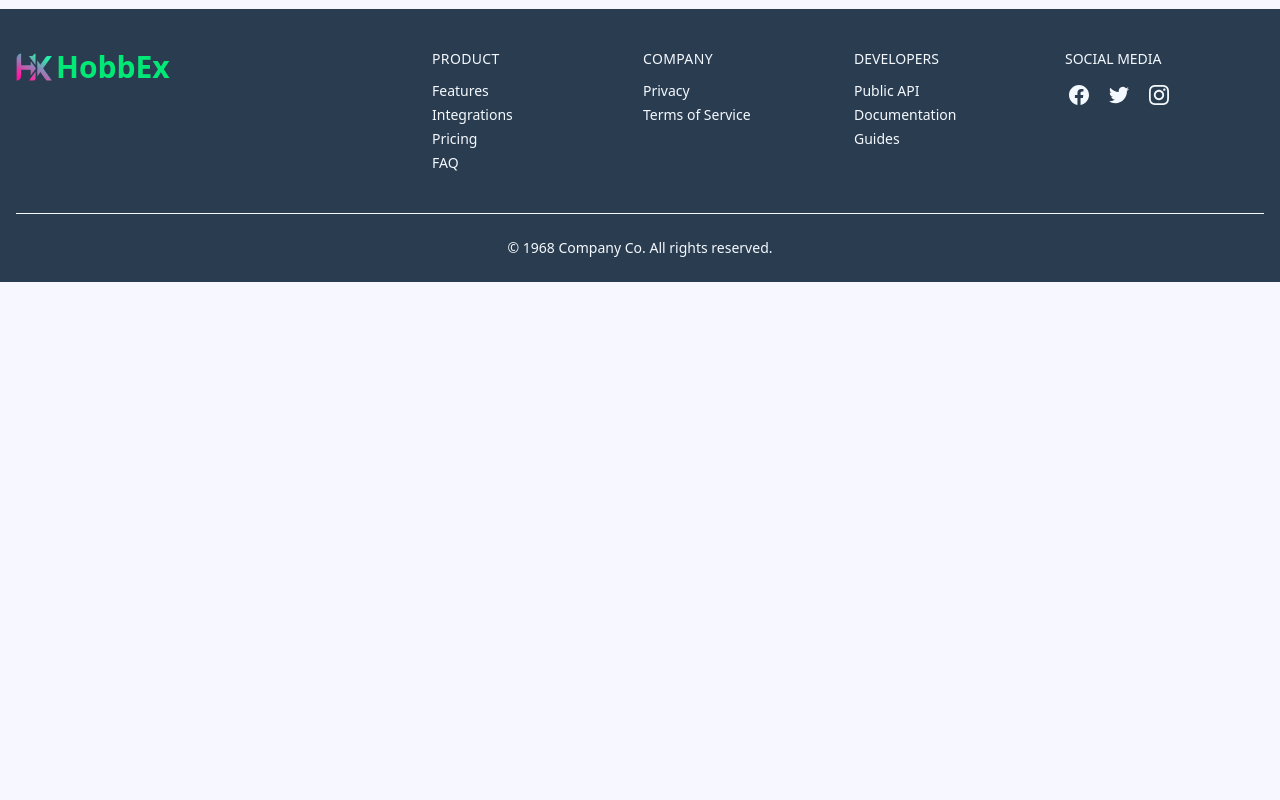
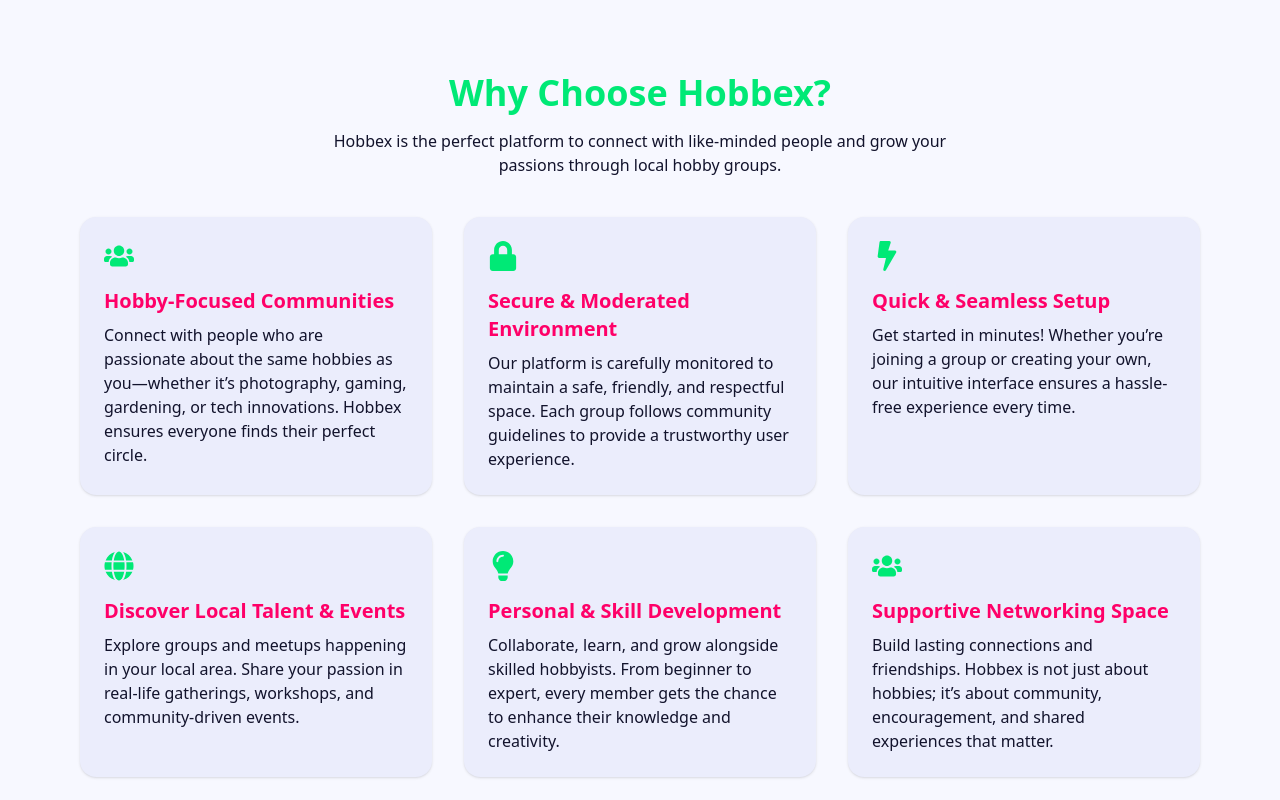
Before and after one commit to nurislam243/hobbex-client-side, a React (Vite) app: page / in a window 1280 px wide. Shown: the part 1200-2000 px from the top of the page. Before the commit the page ends 1482 px from the top, so only its background shows below. Built offline with nearby package versions, Linux system fonts and the light colour scheme; no server answers.

Commit message:
added why choose Hobbex section

```diff
--- /dev/null
+++ b/src/components/BenefitsSection/BenefitsSection.jsx
@@ -0,0 +1,72 @@
+import React from 'react';
+import { FaUsers, FaLock, FaBolt, FaGlobe, FaLightbulb } from 'react-icons/fa';
+
+const BenefitsSection = () => {
+  const features = [
+  {
+    icon: <FaUsers className="text-3xl text-primary" />,
+    title: 'Hobby-Focused Communities',
+    description:
+      'Connect with people who are passionate about the same hobbies as you—whether it’s photography, gaming, gardening, or tech innovations. Hobbex ensures everyone finds their perfect circle.',
+  },
+  {
+    icon: <FaLock className="text-3xl text-primary" />,
+    title: 'Secure & Moderated Environment',
+    description:
+      'Our platform is carefully monitored to maintain a safe, friendly, and respectful space. Each group follows community guidelines to provide a trustworthy user experience.',
+  },
+  {
+    icon: <FaBolt className="text-3xl text-primary" />,
+    title: 'Quick & Seamless Setup',
+    description:
+      'Get started in minutes! Whether you’re joining a group or creating your own, our intuitive interface ensures a hassle-free experience every time.',
+  },
+  {
+    icon: <FaGlobe className="text-3xl text-primary" />,
+    title: 'Discover Local Talent & Events',
+    description:
+      'Explore groups and meetups happening in your local area. Share your passion in real-life gatherings, workshops, and community-driven events.',
+  },
+  {
+    icon: <FaLightbulb className="text-3xl text-primary" />,
+    title: 'Personal & Skill Development',
+    description:
+      'Collaborate, learn, and grow alongside skilled hobbyists. From beginner to expert, every member gets the chance to enhance their knowledge and creativity.',
+  },
+  {
+    icon: <FaUsers className="text-3xl text-primary" />,
+    title: 'Supportive Networking Space',
+    description:
+      'Build lasting connections and friendships. Hobbex is not just about hobbies; it’s about community, encouragement, and shared experiences that matter.',
+  },
+];
+
+
+  return (
+    <section className="py-16 bg-base-100">
+      <div className="max-w-6xl mx-auto px-4">
+        <h2 className="text-3xl md:text-4xl font-bold text-center text-primary mb-4">
+          Why Choose Hobbex?
+        </h2>
+        <p className="text-center text-base-content mb-10 max-w-2xl mx-auto">
+          Hobbex is the perfect platform to connect with like-minded people and grow your passions through local hobby groups.
+        </p>
+
+        <div className="grid gap-8 grid-cols-1 sm:grid-cols-2 lg:grid-cols-3">
+          {features.map((item, index) => (
+            <div
+              key={index}
+              className="bg-base-200 p-6 rounded-2xl shadow hover:shadow-lg transition"
+            >
+              <div className="mb-4">{item.icon}</div>
+              <h3 className="text-xl font-semibold text-secondary mb-2">{item.title}</h3>
+              <p className="text-base-content">{item.description}</p>
+            </div>
+          ))}
+        </div>
+      </div>
+    </section>
+  );
+};
+
+export default BenefitsSection;
--- a/src/pages/Home/Home.jsx
+++ b/src/pages/Home/Home.jsx
@@ -4,6 +4,7 @@
 import Spinner from '../../ui/Spinner/Spinner';
 import { AuthContext } from '../../context/AuthContext';
 import FeaturedSection from '../../components/FeaturedSection/FeaturedSection';
+import BenefitsSection from '../../components/BenefitsSection/BenefitsSection';
 
 const Home = () => {
     const {user} = useContext(AuthContext);
@@ -13,6 +14,7 @@
             <ThemeControler></ThemeControler>
             <Banner></Banner>
             <FeaturedSection></FeaturedSection>
+            <BenefitsSection></BenefitsSection>
 
 
         </div>
```
